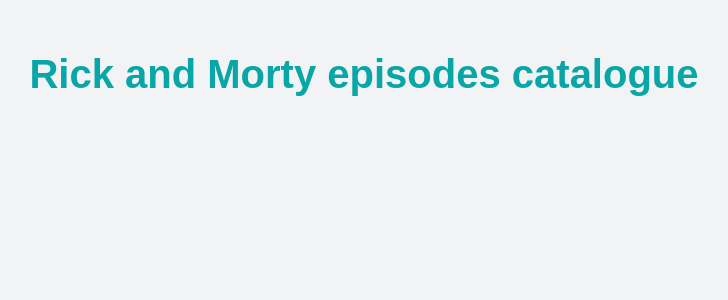
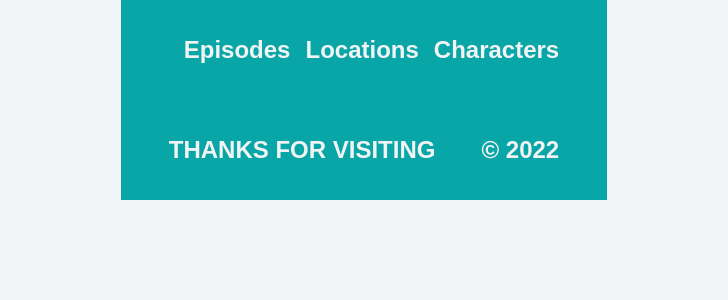
Before and after one commit to kathriciya/rick-and-morty, a React app: page /episode/1 in a window 1280 px wide. Shown: the top 300 px of the page, without its empty margins (276-1004 px from the left). Built offline with nearby package versions, Linux system fonts and the light colour scheme; no server answers.

Commit message:
update App

```diff
--- a/src/components/app/app.js
+++ b/src/components/app/app.js
@@ -1,10 +1,10 @@
 import React, { useState, useEffect } from 'react';
 import { BrowserRouter, Route, Routes } from 'react-router-dom';
-import cn from 'classnames';
 import api from '../../api/api';
 
-import s from './app.module.scss';
 import { MainPage, EpisodePage, CharacterPage } from '../pages';
+import Footer from '../footer/footer';
+import Header from '../header/header';
 
 const App = () => {
   const [episodes, setEpisodes] = useState([]);
@@ -41,10 +41,7 @@
   const visibleSeason = filterPost(searchEmp(episodes, term), filter);
   return (
     <BrowserRouter>
-      <div className={cn('container', s.app)}>
-        <h1 className={cn('text-center', s.title)}>
-          Rick and Morty episodes catalogue
-        </h1>
+      <Header />
       <Routes>
         <Route
           path='/'
@@ -66,7 +63,7 @@
           element={<CharacterPage />}
         />
       </Routes>
-      </div>
+      <Footer />
     </BrowserRouter>
   );
 };
--- a/src/components/app/app.module.scss
+++ /dev/null
@@ -1,25 +0,0 @@
-@import './../../style/_variable';
-
-.app {
-  width: 900px;
-  margin-top: 50px;
-  margin-bottom: 50px;
-}
-
-.app_panel {
-  margin-top: 3px;
-  margin-bottom: 3px;
-  padding: 25px;
-  color: #fff;
-  background: $main;
-  border-radius: 4px;
-  box-shadow: 15px 15px 30px rgb(0 0 0 / 0.15);
-}
-
-.title {
-  margin-top: 30px;
-  margin-bottom: 30px;
-  color: $main;
-  font-weight: 700;
-  text-align: center;
-}
```
Lines whose indentation alone changed are shown as unchanged.
